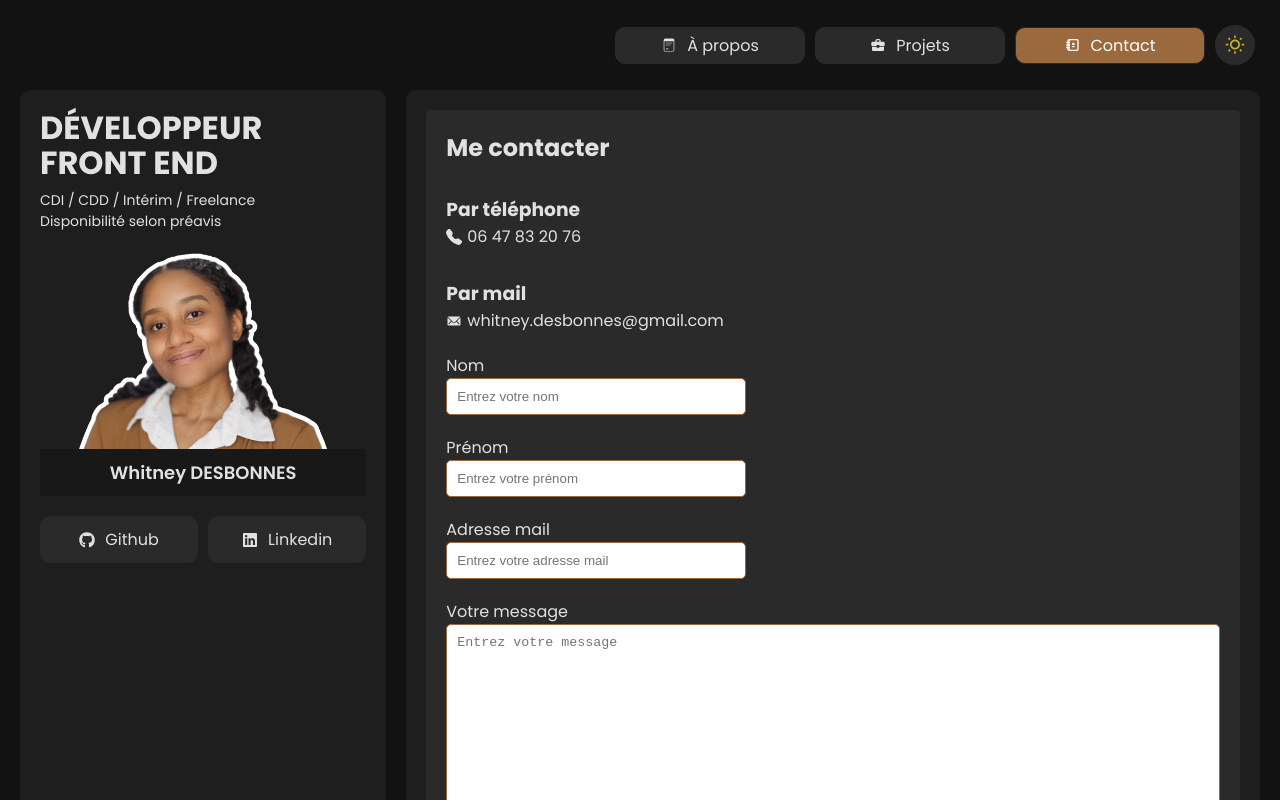
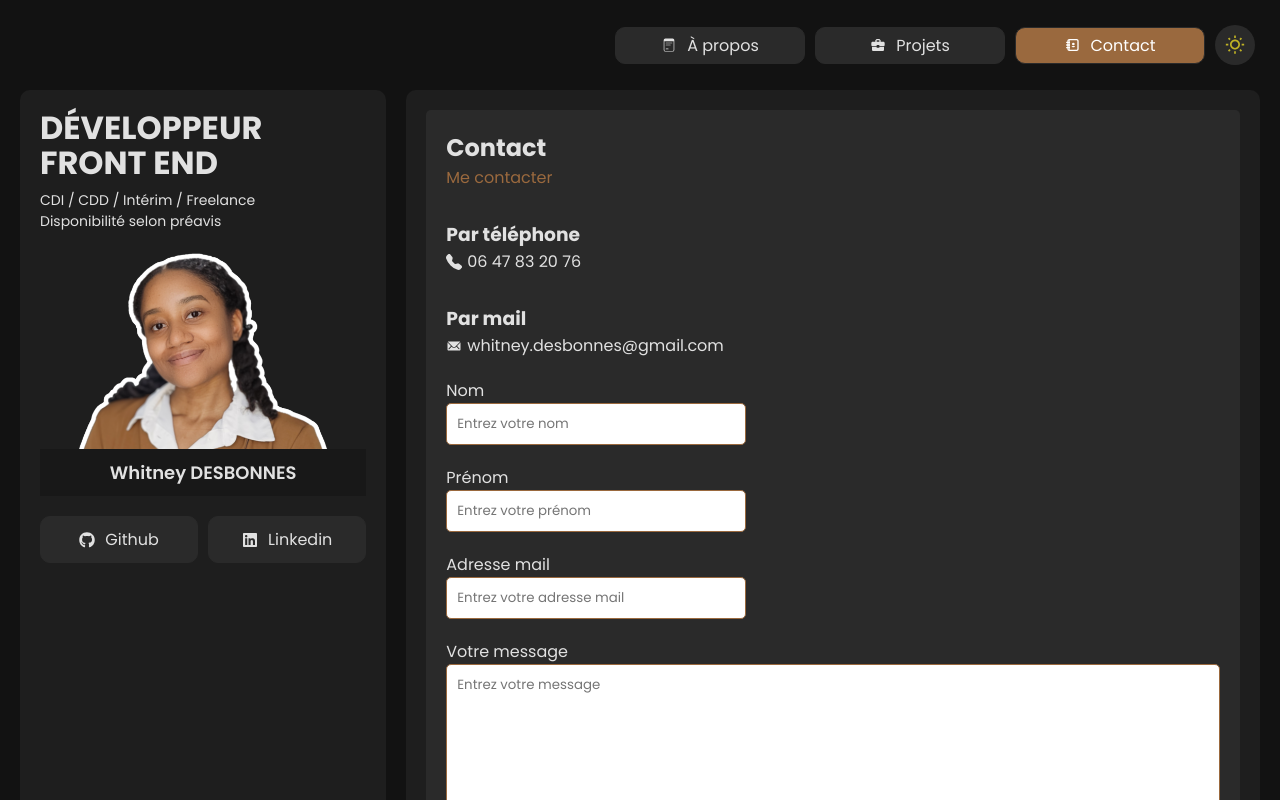
Before and after one commit to Whitney-Desbonnes/porfolio, a React (Vite) app: page /contact in a window 1280 px wide. Shown: the top 800 px of the page. Built offline with nearby package versions, Linux system fonts and the light colour scheme; no server answers.

Commit message:
✅  06 - Contact.jsx > Updating form

```diff
--- a/src/components/pages/Contact.jsx
+++ b/src/components/pages/Contact.jsx
@@ -5,6 +5,8 @@ import { IoIosMail } from "react-icons/io";
 
 export default function Contact() {
     // state (état, données)
+    const FORMSPREE_URL = import.meta.env.VITE_FORMSPREE_URL;
+
     const formInputs = [
         {id:1, value:"nom", name: "lastname", type:"text", tag:"input"},
         {id:2, value:"prénom", name: "name", type:"text", tag:"input"},
@@ -16,29 +18,24 @@ export default function Contact() {
         event.preventDefault();
         const formData = new FormData(event.target);
 
-        formData.append("access_key", "d499efb9-01ac-46ee-a56e-059da29f9768");
+        const response = await fetch(FORMSPREE_URL, {
+            method: "POST",
+            body: formData
+        });
 
-        const object = Object.fromEntries(formData);
-        const json = JSON.stringify(object);
-
-        const res = await fetch("https://api.web3forms.com/submit", {
-          method: "POST",
-          headers: {
-            "Content-Type": "application/json",
-            Accept: "application/json"
-          },
-          body: json
-        }).then((res) => res.json());
-
-        if (res.success) {
-          console.log("Success", res);
+        if (response.ok) {
+            alert("Message envoyé avec succès !");
+            event.target.reset();
+        } else {
+            alert("Une erreur est survenue, veuillez réessayer.");
         }
-      };
+    };
 
     // render / rendu
     return (
         <FormStyled onSubmit={onSubmit}>
-            <h2>Me contacter</h2>
+            <h2>Contact</h2>
+            <p>Me contacter</p>
 
             <h3>Par téléphone</h3>
             <div className="contact">
@@ -73,8 +70,8 @@ const FormStyled = styled.form`
     padding: 20px;
     border-radius: 5px;
 
-    h2 {
-        margin-bottom: 20px;
+    h2 + p {
+        color: var(--color-links);
     }
 
     h3 {
@@ -108,6 +105,7 @@ const FormStyled = styled.form`
             color: var(--color-links);
             border-radius: 5px;
             border: 1px solid var(--color-links);
+            font-family: var(--font-primary);
         }
 
         textarea {
@@ -117,6 +115,7 @@ const FormStyled = styled.form`
             color: var(--color-links);
             border-radius: 5px;
             border: 1px solid var(--color-links);
+            font-family: var(--font-primary);
         }
     }
 
```
